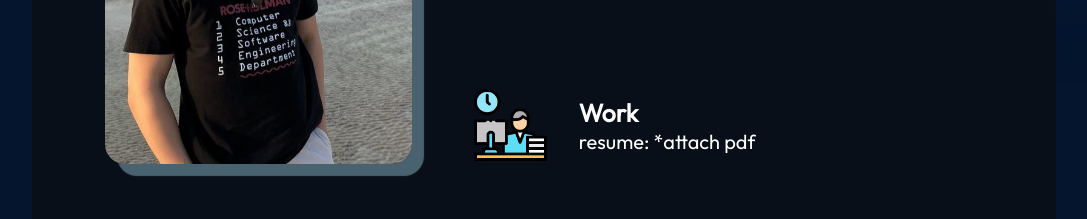
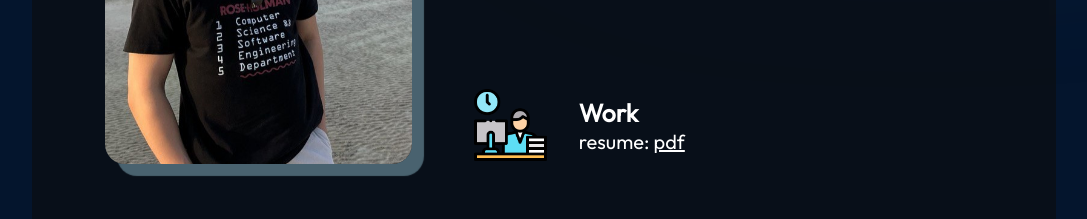
Before and after one commit to rhit-kohji/rhit-kohji.github.io, a React (Vite) app: page / in a window 1280 px wide. Shown: the part 1180-1399 px from the top of the page, without its empty margins (96-1183 px from the left). Built offline with nearby package versions, Linux system fonts and the light colour scheme.

Commit message:
finished about section

```diff
--- a/src/components/About/About.jsx
+++ b/src/components/About/About.jsx
@@ -36,9 +36,8 @@ export const About = () => {
                     <img className={styles.aboutIcon} src={getImageUrl("about/workIcon.png")} alt="Work icon" />
                     <div className={styles.aboutItemText}>
                         <h3>Work</h3>
-                        {/* TODO: attach resume as pdf */}
                         <p>
-                            resume: *attach pdf
+                            resume: <a href={getImageUrl("about/James_Koh_resume.pdf")} alt="James Koh resume">pdf</a>
                         </p>
                     </div>
                 </li>
--- a/src/components/About/About.module.css
+++ b/src/components/About/About.module.css
@@ -74,6 +74,11 @@
     font-size: 20px;
 }
 
+.aboutItem a {
+    color: var(--color-text);
+    text-decoration: underline;
+}
+
 @media screen and (max-width: 830px) {
     .container {
         background-color: transparent;
```
Also changed, not shown: 1 other file (tests, documents, lock files or other folders).
